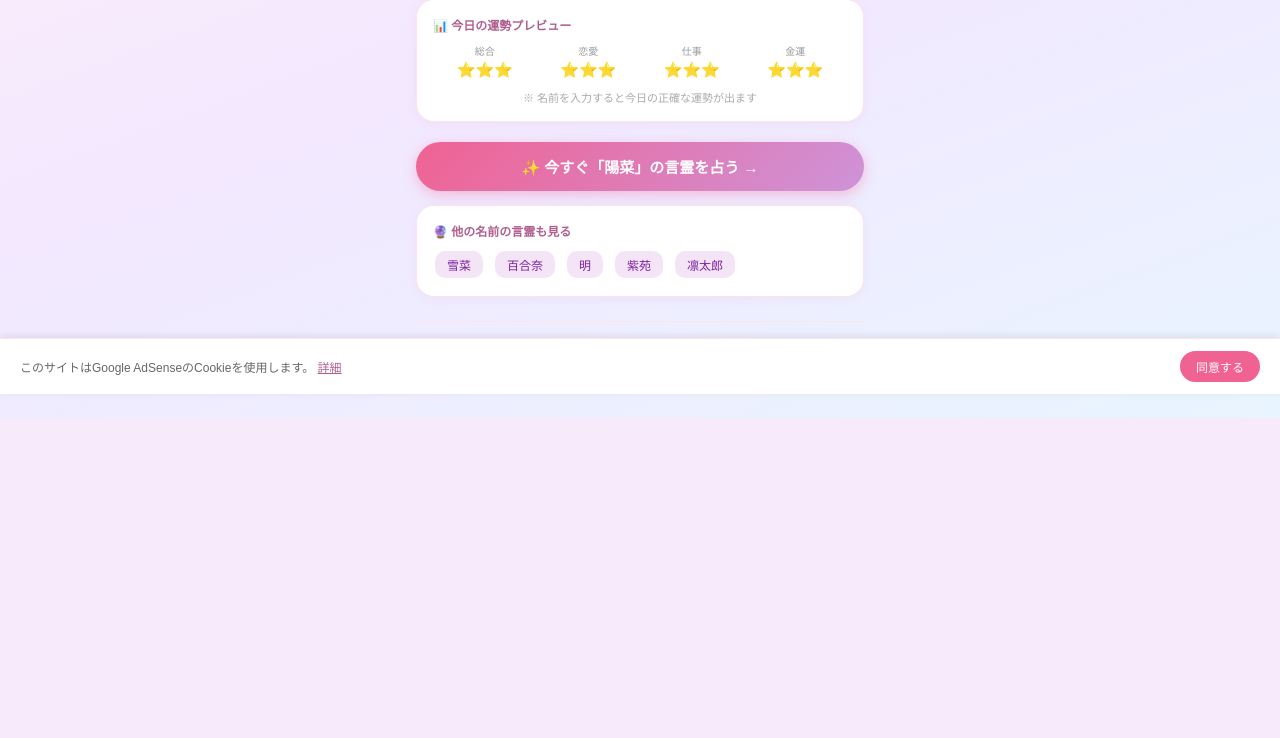
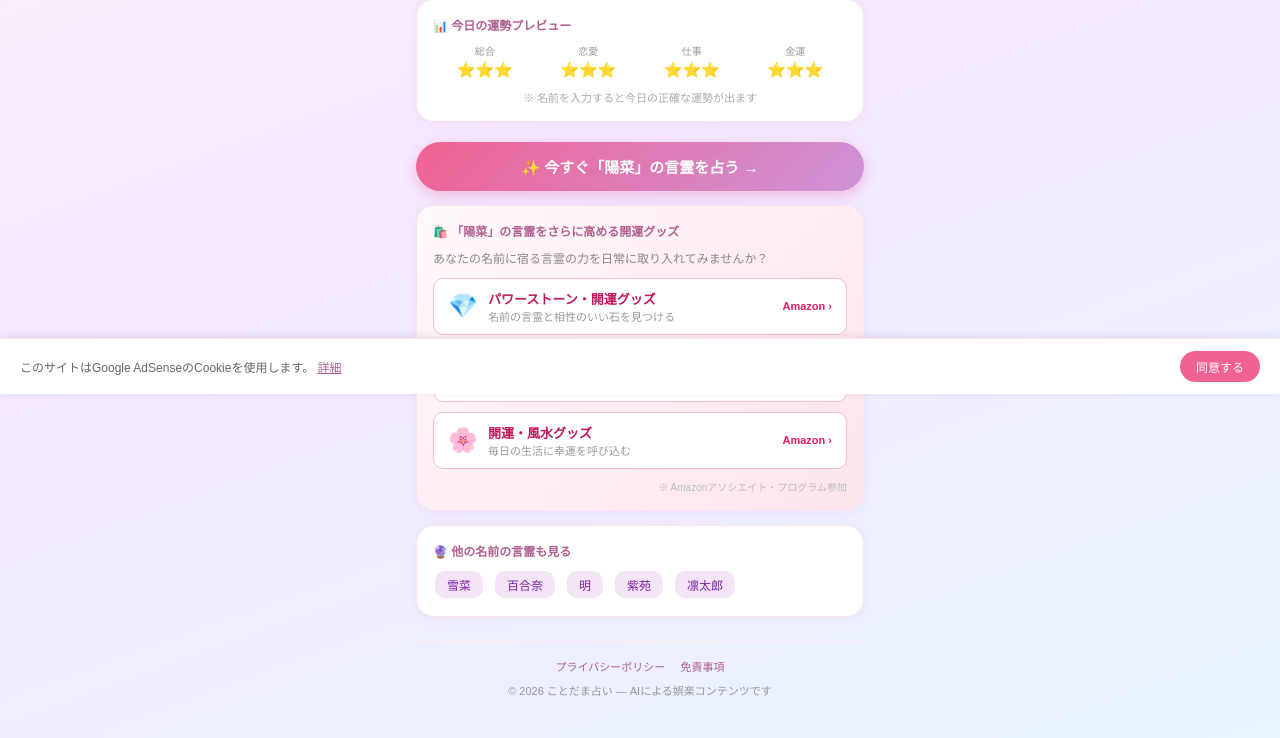
Before and after one commit to grant1493-svg/kotodama-fortune, a Flask app: a page that uses kotodama/templates/name_page.html in a window 1280 px wide. Shown: the part 406-1144 px from the top of the page. Before the commit the page ends 824 px from the top, so only its background shows below. Run offline with Flask 3, Linux system fonts and the light colour scheme.

Commit message:
name_page: Amazon affiliate links added

```diff
--- a/kotodama/templates/name_page.html
+++ b/kotodama/templates/name_page.html
@@ -8,12 +8,12 @@
   "@type": "Article",
   "headline": "「{{ name.kanji }}」の言霊占い — 名前に宿る意味と今日の運勢",
   "description": "{{ og_description }}",
-  "url": "https://kotodama-fortune.onrender.com/name/{{ name.mei }}",
+  "url": "https://www.kotodama-uranai.com/name/{{ name.mei }}",
   "inLanguage": "ja",
   "publisher": {
     "@type": "Organization",
     "name": "ことだま占い",
-    "url": "https://kotodama-fortune.onrender.com"
+    "url": "https://www.kotodama-uranai.com"
   }
 }
 </script>
@@ -76,6 +76,42 @@
 
   <!-- AdSense (自動広告で表示) -->
 
+  <!-- Amazon アフィリエイト -->
+  <div class="card" style="margin-top:14px;background:linear-gradient(135deg,#fff9fb,#fce4ec);">
+    <div class="card-title">🛍️ 「{{ name.kanji }}」の言霊をさらに高める開運グッズ</div>
+    <p style="font-size:12px;color:#888;margin-bottom:12px">あなたの名前に宿る言霊の力を日常に取り入れてみませんか？</p>
+    <div style="display:flex;flex-direction:column;gap:10px;">
+      <a href="https://www.amazon.co.jp/s?k=パワーストーン+開運&tag=grantcar-22" target="_blank" rel="noopener"
+         style="display:flex;align-items:center;gap:10px;background:#fff;border:1px solid #f8bbd0;border-radius:10px;padding:10px 14px;text-decoration:none;color:#333;">
+        <span style="font-size:24px;">💎</span>
+        <div>
+          <div style="font-weight:bold;font-size:13px;color:#c2185b;">パワーストーン・開運グッズ</div>
+          <div style="font-size:11px;color:#999;">名前の言霊と相性のいい石を見つける</div>
+        </div>
+        <span style="margin-left:auto;font-size:11px;color:#e91e63;font-weight:bold;">Amazon ›</span>
+      </a>
+      <a href="https://www.amazon.co.jp/s?k=姓名判断+言霊+本&tag=grantcar-22" target="_blank" rel="noopener"
+         style="display:flex;align-items:center;gap:10px;background:#fff;border:1px solid #f8bbd0;border-radius:10px;padding:10px 14px;text-decoration:none;color:#333;">
+        <span style="font-size:24px;">📖</span>
+        <div>
+          <div style="font-weight:bold;font-size:13px;color:#c2185b;">姓名判断・言霊の本</div>
+          <div style="font-size:11px;color:#999;">名前に宿る力をもっと深く知りたい方へ</div>
+        </div>
+        <span style="margin-left:auto;font-size:11px;color:#e91e63;font-weight:bold;">Amazon ›</span>
+      </a>
+      <a href="https://www.amazon.co.jp/s?k=開運+風水+グッズ&tag=grantcar-22" target="_blank" rel="noopener"
+         style="display:flex;align-items:center;gap:10px;background:#fff;border:1px solid #f8bbd0;border-radius:10px;padding:10px 14px;text-decoration:none;color:#333;">
+        <span style="font-size:24px;">🌸</span>
+        <div>
+          <div style="font-weight:bold;font-size:13px;color:#c2185b;">開運・風水グッズ</div>
+          <div style="font-size:11px;color:#999;">毎日の生活に幸運を呼び込む</div>
+        </div>
+        <span style="margin-left:auto;font-size:11px;color:#e91e63;font-weight:bold;">Amazon ›</span>
+      </a>
+    </div>
+    <p style="font-size:10px;color:#bbb;margin-top:10px;text-align:right;">※ Amazonアソシエイト・プログラム参加</p>
+  </div>
+
   <!-- Related names -->
   <div class="card" style="margin-top:14px">
     <div class="card-title">🔮 他の名前の言霊も見る</div>
```
